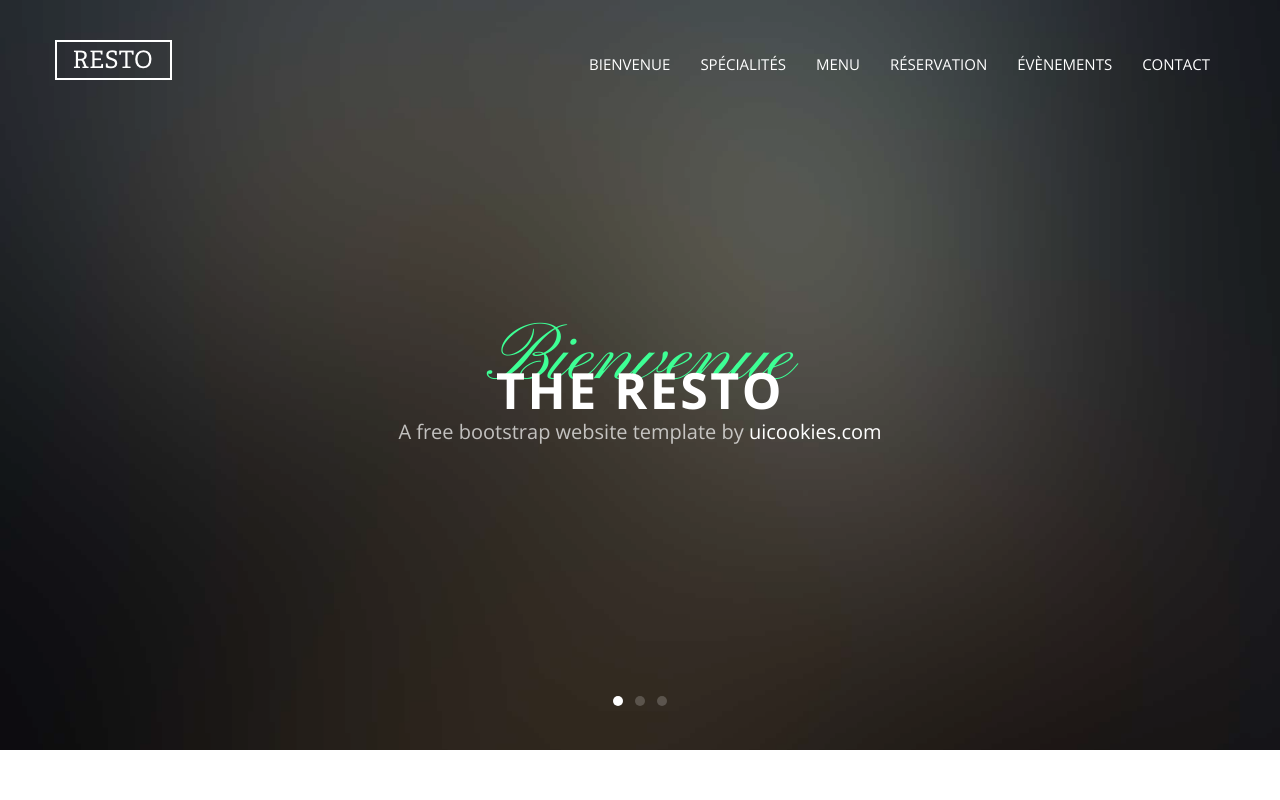
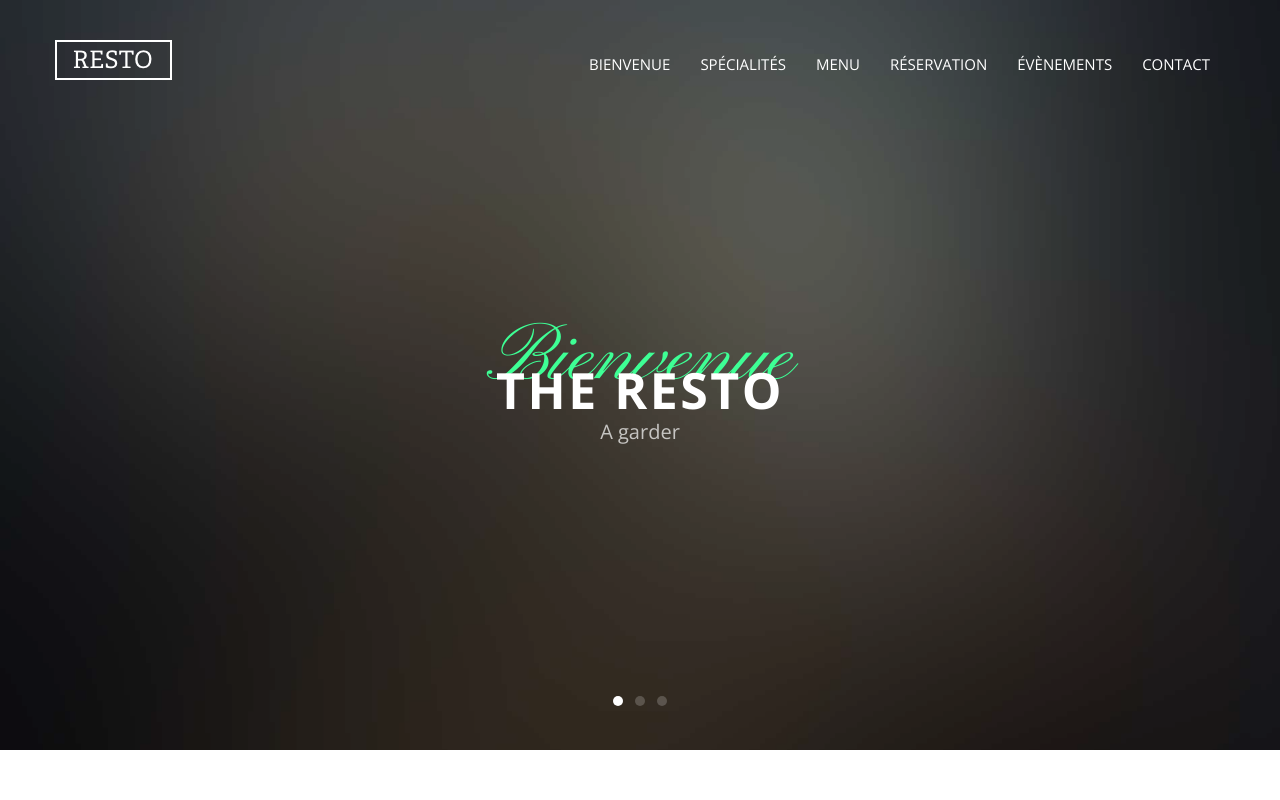
Before and after one commit to lu-ur2/SiteResto, a website: page index.html in a window 1280 px wide. Shown: the top 800 px of the page. Drawn offline with nearby package versions, Linux system fonts and the light colour scheme; files whose address does not match are found by name.

Commit message:
sub-heading modif

```diff
--- a/index.html
+++ b/index.html
@@ -54,7 +54,7 @@
                 <div class="probootstrap-slider-text text-center probootstrap-animate probootstrap-heading">
                   <h1 class="primary-heading">Bienvenue</h1>
                   <h3 class="secondary-heading">The Resto</h3>
-                  <p class="sub-heading">A free bootstrap website template by <a href="https://uicookies.com">uicookies.com</a></p>
+                  <p class="sub-heading">A garder</p>
                 </div>
               </div>
             </div>
@@ -67,8 +67,7 @@
                 <div class="probootstrap-slider-text text-center probootstrap-animate probootstrap-heading">
                   <h1 class="primary-heading">Dinez</h1>
                   <h3 class="secondary-heading">avec nous</h3>
-                  <p class="sub-heading">A free bootstrap website template by <a href="https://uicookies.com">uicookies.com</a></p>
-                </div>
+                  <p class="sub-heading">A garder</p>                </div>
               </div>
             </div>
           </div>
@@ -81,8 +80,8 @@
                 <div class="probootstrap-slider-text text-center probootstrap-animate probootstrap-heading">
                   <h1 class="primary-heading">Amusez-vous</h1>
                   <h3 class="secondary-heading">avec nous</h3>
-                  <p class="sub-heading">A free bootstrap website template by <a href="https://uicookies.com">uicookies.com</a></p>
-                </div>
+                  <p class="sub-heading">A garder</p>
+                                </div>
               </div>
             </div>
           </div>
```
